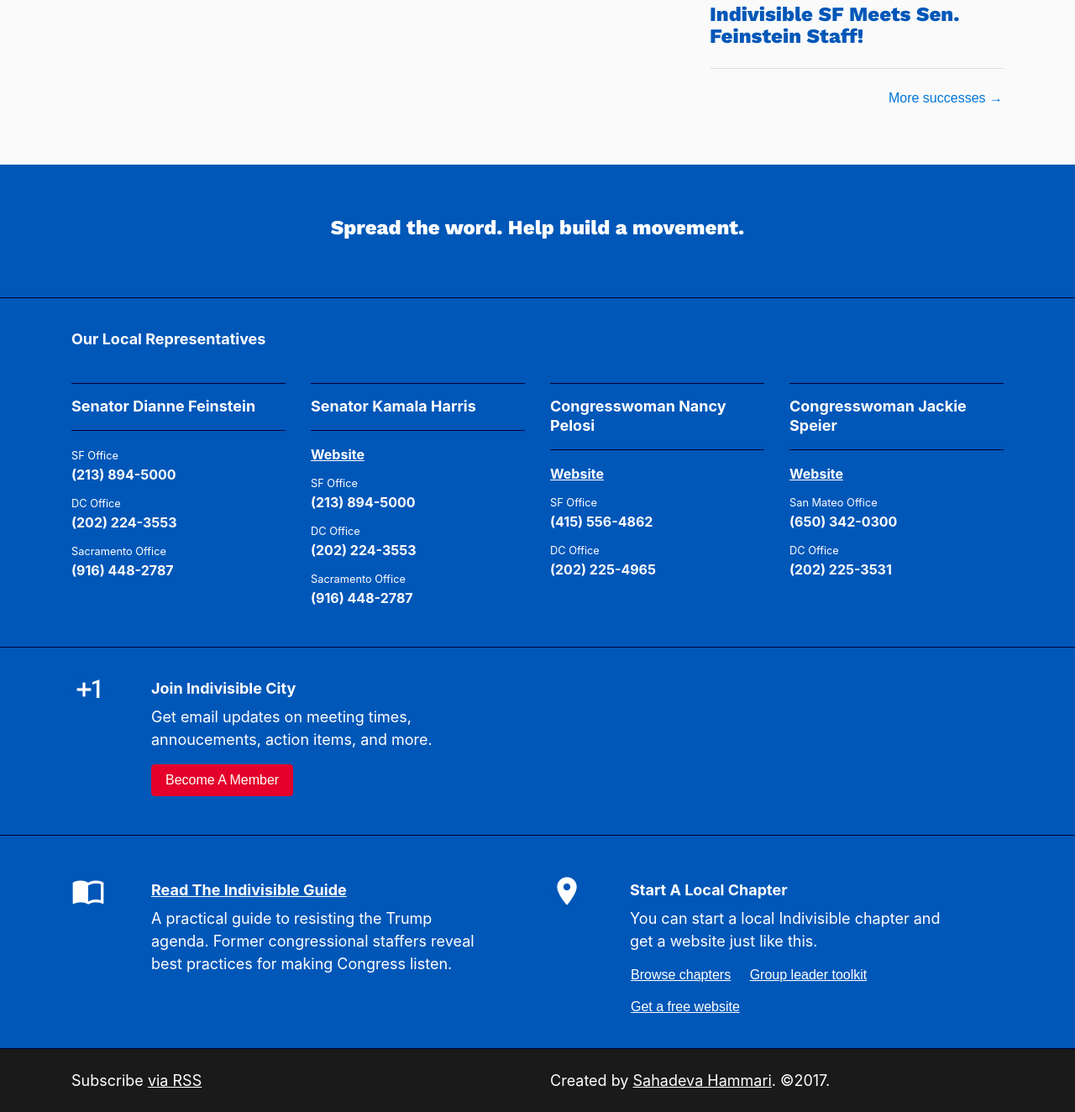
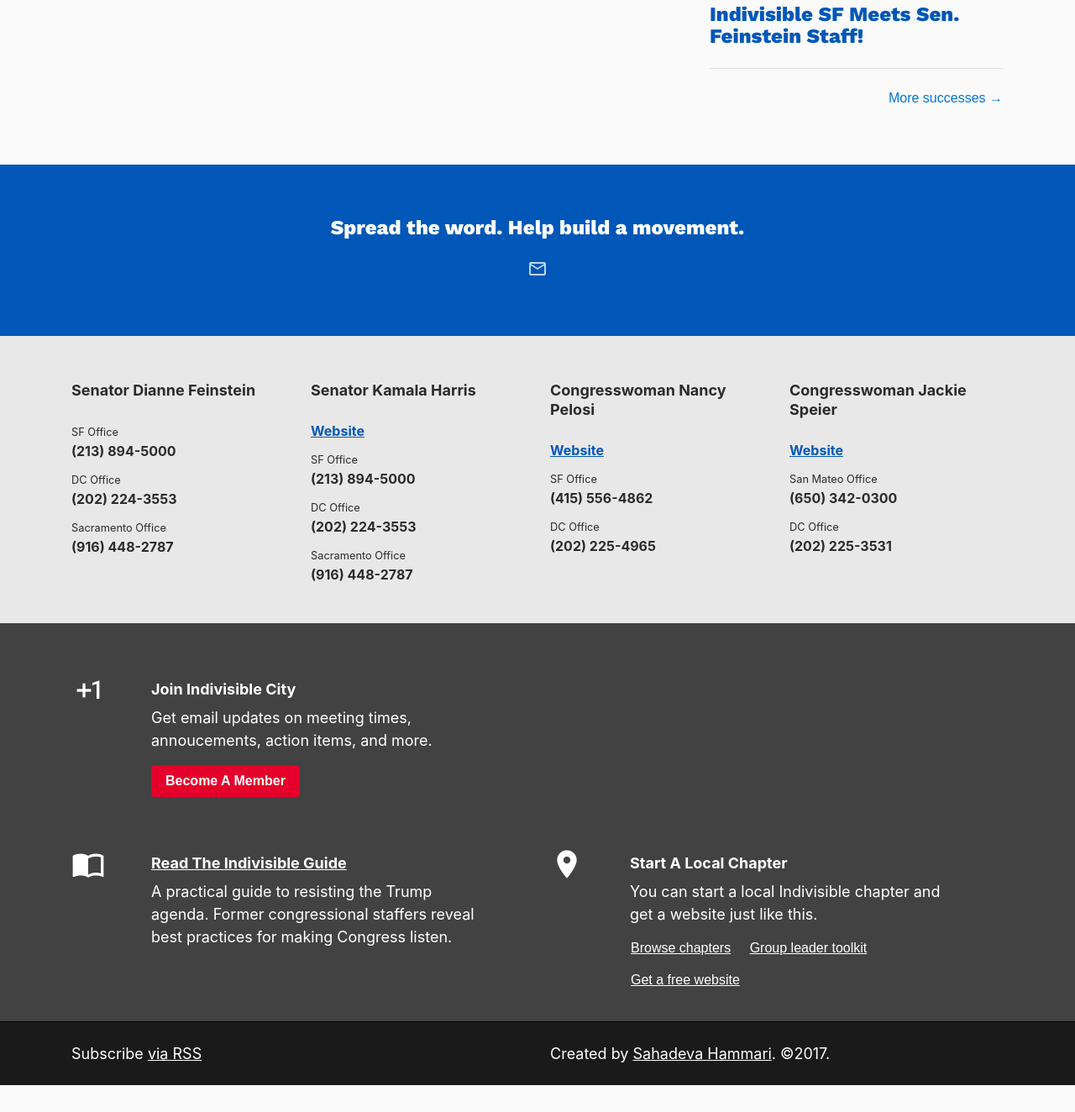
Before and after one commit to IndivisibleTemplate/BasicTemplate, a Jekyll site: the page built from index.html, in a window 1280 px wide, cut to the strip 1459-2783 px from the top of the page. Shown: the whole strip at 84% size. Built offline with Jekyll 4.4.1, drawn with Linux system fonts in a browser that asks for light colours; nearby versions of some CDN libraries; the list of posts is cut into pages by our own code; comment, search, counter and statistics services are not loaded; after the commit the page ends 2751 px from its top, so only the background shows below that.

Commit message:
update footer to be more readable, add email to footer share selection

```diff
--- a/_includes/footer.html
+++ b/_includes/footer.html
@@ -19,6 +19,10 @@
           {% include icon-facebook.html username=site.facebook_username %}
         </li>
         {% endif %}
+
+        <li class="nav-item">
+          <a class="nav-link" href="mailto:?subject=Join%20{{ site.title | escape }}?body={{ site.url }}"><i class="material-icons">mail_outline</i></a>
+        </li>
     </ul>
 
     <div class="spacer clearfix"></div>
@@ -29,27 +33,22 @@
 
 </nav>
 
-<hr class="mt-0 mb-0 inverse">
+{% if site.representatives | size > 0 %}
 
-<footer class="site-footer text-white bg-inverse">
+<!-- REPRESENTATIVES -->
+
+<footer class="site-footer bg-medium">
 
   <div class="container">
 
     <div class="spacer clearfix"></div>
 
-    <!-- REPRESENTATIVES -->
-    <h5 class="mb-4 mt-2">Our Local Representatives</h5>
-
-    {% if site.representatives | size > 0 %}
-
     <div class="row">
       {% for representatives in site.representatives %}
-        <div class="col-sm-6 col-lg-3 representative">
-            <hr>
-            <h5>{{ representatives.title }}</h5>
-            <hr>
+        <div class="col-sm-6 col-lg-3 representative mt-4">
+            <h5 class="mb-4">{{ representatives.title }}</h5>
             <ul>
-            {% if representatives.website %}<li><a class="text-white" href="{{ representatives.website }}"><strong><u>Website</u></strong></a></li>{% endif %}
+            {% if representatives.website %}<li><a href="{{ representatives.website }}"><strong><u>Website</u></strong></a></li>{% endif %}
             {% for phone-numbers in representatives.phone-numbers %}
               <li>
                 <small>{{ phone-numbers[0] }}</small><br><strong>{{ phone-numbers.[1] }}</strong>
@@ -59,21 +58,19 @@
         </div>
       {% endfor %}
     </div>
-    {% else %}
-      <p>No representatives listed yet.</p>
-    {% endif %}
   </div>
 
   <div class="spacer clearfix"></div>
 
 </footer>
 
-<hr class="mt-0 mb-0 inverse">
+{% endif %}
 
-<footer class="site-footer text-white bg-inverse">
+<footer class="site-footer text-white bg-dark">
 
   <div class="container">
 
+    <div class="spacer clearfix"></div>
     <div class="spacer clearfix"></div>
 
     <!-- WEB LINKS -->
@@ -83,12 +80,12 @@
       <div class="col-sm-6">
         <div class="row">
           <div class="col-sm-3 col-lg-2">
-            <span class="icon-disc d-flex mr-4 mb-2"><i class="material-icons bg-inverse text-white">exposure_plus_1</i></span>
+            <span class="icon-disc d-flex mr-4 mb-2"><i class="material-icons bg-dark text-white">exposure_plus_1</i></span>
           </div>
           <div class="col-sm-9">
             <h5 class="mt-2">Join {{ site.title | escape }}</h5>
             <p class="card-text">Get email updates on meeting times, annoucements, action items, and more.</p>
-            <a href="/become-a-member.html" class="btn btn-danger">Become A Member</a>
+            <a href="/become-a-member.html" class="btn btn-danger"><strong>Become A Member</strong></a>
           </div>
         </div>
       </div>
@@ -98,7 +95,7 @@
         <hr class="hidden-sm-up mt-4 mb-4">
         <div class="row">
           <div class="col-sm-3 col-lg-2">
-            <span class="icon-disc d-flex mr-4 mb-2"><i class="material-icons bg-inverse text-white">email</i></span>
+            <span class="icon-disc d-flex mr-4 mb-2"><i class="material-icons bg-dark text-white">email</i></span>
           </div>
           <div class="col-sm-9">
             <h5 class="mt-2 mb-3">Contact {{ site.title | escape }}</h5>
@@ -110,20 +107,15 @@
 
     </div>
 
-  </div>
-
-  <div class="spacer clearfix"></div>
-  <hr>
-  <div class="spacer clearfix"></div>
-
-  <div class="container">
+    <div class="spacer clearfix"></div>
+    <div class="spacer clearfix hidden-xs-down"></div>
 
     <div class="row">
 
       <div class="col-sm-6">
         <div class="row">
           <div class="col-sm-3 col-lg-2">
-            <span class="icon-disc d-flex mr-4 mb-2"><i class="material-icons bg-inverse text-white">import_contacts</i></span>
+            <span class="icon-disc d-flex mr-4 mb-2"><i class="material-icons bg-dark text-white">import_contacts</i></span>
           </div>
           <div class="col-sm-9">
             <h5 class="mt-2"><a href="https://www.indivisibleguide.com/" class="text-white"><u>Read The Indivisible Guide</u></a></h5>
@@ -136,7 +128,7 @@
         <hr class="hidden-sm-up mt-4 mb-4">
         <div class="row">
           <div class="col-sm-3 col-lg-2">
-            <span class="icon-disc d-flex mr-4 mb-2"><i class="material-icons bg-inverse text-white">place</i></span>
+            <span class="icon-disc d-flex mr-4 mb-2"><i class="material-icons bg-dark text-white">place</i></span>
           </div>
           <div class="col-sm-9">
             <h5 class="mt-2">Start A Local Chapter</h5>
--- a/_layouts/post.html
+++ b/_layouts/post.html
@@ -21,11 +21,12 @@
           {% for categories in page.categories %}
           <span class="badge badge-lg mb-2 {% if page.categories contains 'event' %}badge-primary{% elsif page.categories contains 'action' %}badge-danger{% else %}badge-default{% endif %}">{{ page.categories }}</span>
           {% endfor %}
-          <h1 class="page-title mb-2 {% if page.categories contains 'action' %}text-danger{% else %}text-primary{% endif %}">{{ page.title | escape }}</h1>
+          <h1 class="page-title mb-2">{{ page.title | escape }}</h1>
         </header>
       </div>
     </div>
 
+    <div class="clearfix spacer"></div>
     <div class="clearfix spacer"></div>
 
     <div class="row post-content" itemprop="articleBody">
@@ -35,7 +36,7 @@
           <!-- A list of all representatives contact numbers -->
           <ul class="list-group list-group-flush representative">
           {% for representatives in site.representatives %}
-                <li class="list-group-item bg-dark"><strong>{{ representatives.title }}</strong></li>
+                <li class="list-group-item bg-medium"><strong>{{ representatives.title }}</strong></li>
                 {% for phone-numbers in representatives.phone-numbers %}
                   <li class="list-group-item">
                     <small>{{ phone-numbers[0] }}</small><br><strong>{{ phone-numbers.[1] }}</strong>
--- a/assets/main.scss
+++ b/assets/main.scss
@@ -35,9 +35,9 @@
 
 .bg-primary { background-color: $primary!important; }
 .bg-inverse { background-color: $primary!important; }
-.bg-dark { background: #f7f7f9;}
-.bg-medium { background: $grey-color-light; }
-.bg-light { background: $light-bg; }
+.bg-dark { background-color: $grey-color-dark!important;}
+.bg-medium { background: $grey-color-light!important; }
+.bg-light { background: $light-bg!important; }
 
 a {
   color: $primary;
```
Also changed, not shown: 16 other files.
